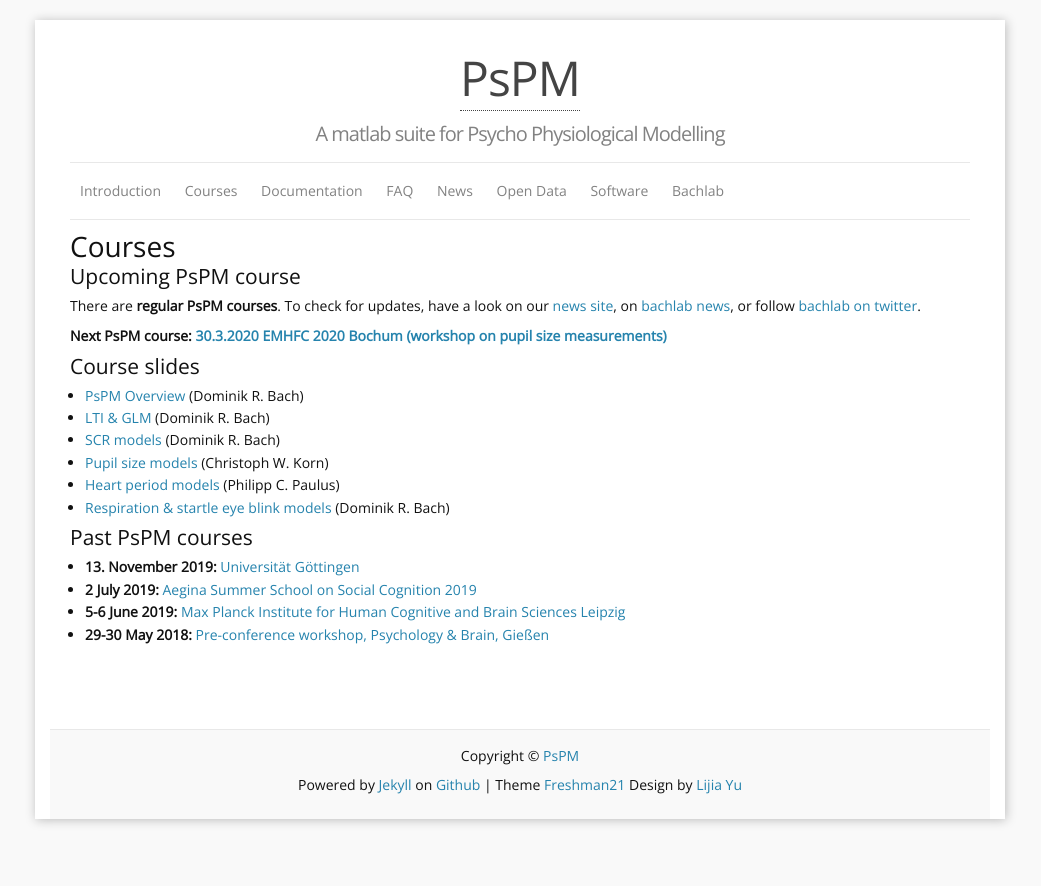
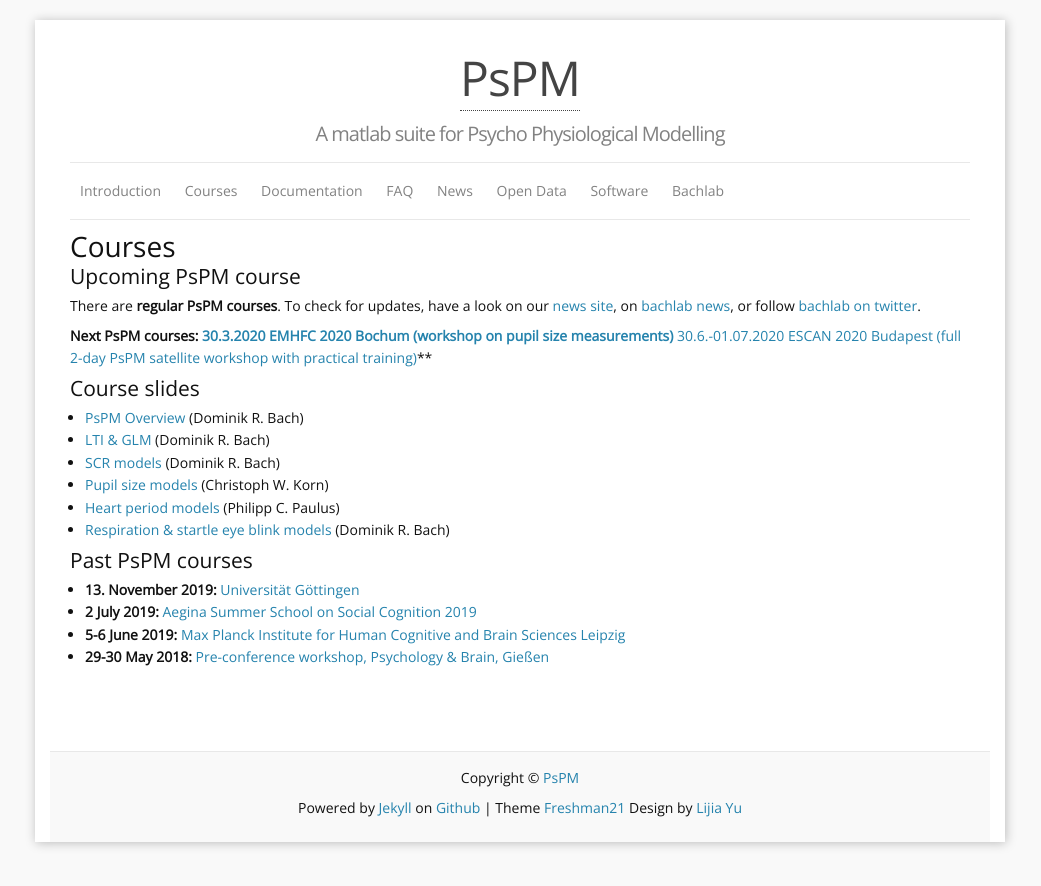
Before and after one commit to bachlab/PsPM, a Jekyll site: the page built from courses.markdown, in a window 1280 px wide. Shown: the top 886 px of the page, without its empty margins (120-1161 px from the left). Built offline with Jekyll 4.4.1, drawn with Linux system fonts in a browser that asks for light colours.

Commit message:
Update PsPM workshops (ESCAN)

```diff
--- a/courses.markdown
+++ b/courses.markdown
@@ -8,7 +8,9 @@
 ## Upcoming PsPM course
 There are **regular PsPM courses**. To check for updates, have a look on our [news site](news.html), on [bachlab news](http://bachlab.org/news), or follow [bachlab on twitter](http://twitter.com/bachlab_uzh).
 
-**Next PsPM course: [30.3.2020 EMHFC 2020 Bochum (workshop on pupil size measurements)](https://emhfc.blogs.uni-hamburg.de/pre-conference-seminars/)**
+**Next PsPM courses:
+[30.3.2020 EMHFC 2020 Bochum (workshop on pupil size measurements)](https://emhfc.blogs.uni-hamburg.de/pre-conference-seminars/)**
+[30.6.-01.07.2020 ESCAN 2020 Budapest (full 2-day PsPM satellite workshop with practical training)](http://www.escan2020.eu/)**
 
 ## Course slides
 * [PsPM Overview](http://bachlab.org/wp-content/uploads/2019/12/02_Overview_Bach.pdf) (Dominik R. Bach)
```
